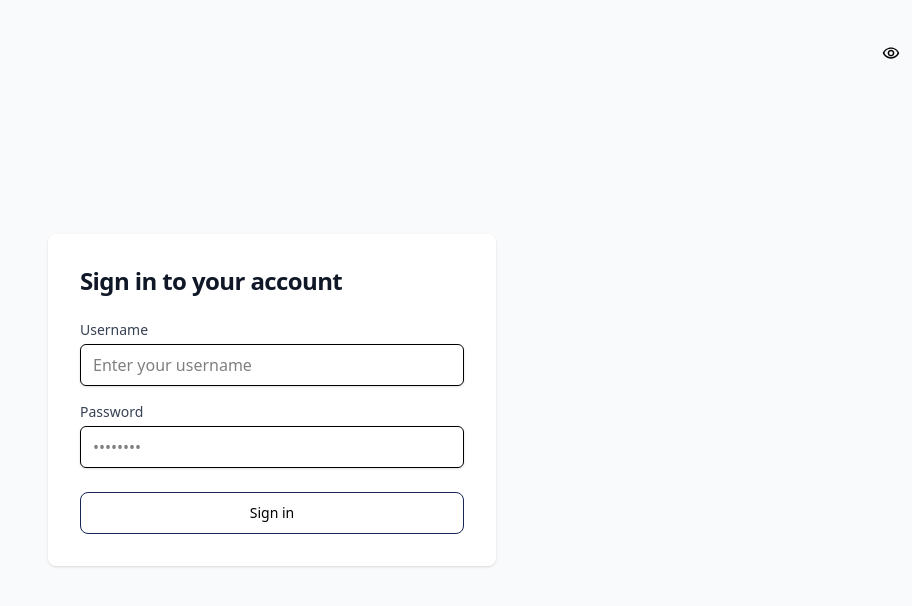
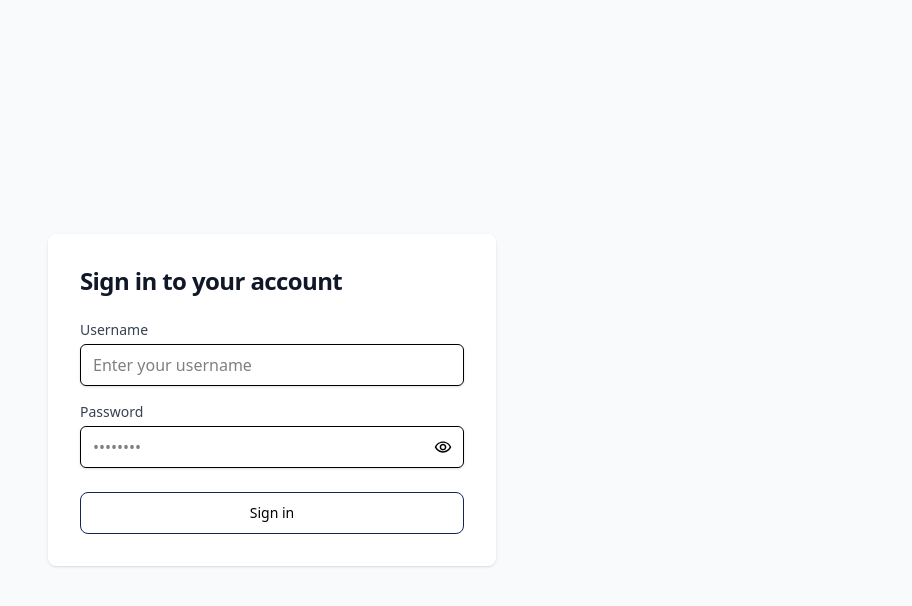
Before and after one commit to amitdadwal529/crm_task, a React (Vite) app: page /login in a window 1280 px wide. Shown: the top 606 px of the page, without its empty margins (368-1280 px from the left). Built offline with nearby package versions, Linux system fonts and the light colour scheme.

Commit message:
slider changes

```diff
--- a/src/assets/css/style.css
+++ b/src/assets/css/style.css
@@ -1 +1,4 @@
 @import "tailwindcss";
+.css-u3l2dd{
+    margin-right:3px !important;
+}
--- a/src/components/ui/header/Header.jsx
+++ b/src/components/ui/header/Header.jsx
@@ -30,7 +30,7 @@ const Header = (props) => {
             </button>
           )}
         </div>
-        <div className="relative border border-transparent hover:border-1 hover:border-gray-300 hover:bg-orange-100 px-5 rounded-full">
+        <div className="relative border border-blue-950 hover:border-1 hover:border-transparent hover:bg-blue-200 px-5 rounded-full py-1">
           <button
             onClick={toggleDropdown}
             className="flex items-center text-gray-700 focus:outline-none"
--- a/src/components/ui/sidebar/CustomSidebar.jsx
+++ b/src/components/ui/sidebar/CustomSidebar.jsx
@@ -53,7 +53,7 @@ export const CustomSidebar = (props) => {
           color: '#607489',
         }}
       >
-        <div style={{ display: 'flex', flexDirection: 'column', height: '100%' }}>
+        <div style={{ display: 'flex', flexDirection: 'column', height: '100%', }}>
           <SidebarHeader collapsed={collapsed} setCollapsed={setCollapsed} />
 
           <Menu
@@ -67,7 +67,7 @@ export const CustomSidebar = (props) => {
       menuItem.subMenu.length === 0 ? (
 
           <MenuItem key={index} className={isActive(menuItem.path)} component={<Link to={menuItem.path} />}>
-            <p className="flex items-center gap-3 ml-2">
+            <p className="flex items-center gap-3 ml-2 ">
               {menuItem.icon} {menuItem.label}
             </p>
           </MenuItem>
--- a/src/pages/auth/Login.jsx
+++ b/src/pages/auth/Login.jsx
@@ -40,7 +40,7 @@ const Login = () => {
   return (
     <>
         <section className="bg-gray-50 ">
-        <div className="flex flex-col items-center justify-center px-6 py-8 mx-auto md:h-screen lg:py-0">
+        <div className="flex flex-col items-center justify-center px-6 py-8 mx-auto h-screen lg:py-0">
           <div className="w-full bg-white rounded-lg shadow md:mt-0 sm:max-w-md xl:p-0 ">
             <div className="p-6 space-y-4 md:space-y-6 sm:p-8">
               <h1 className="text-xl font-bold leading-tight tracking-tight text-gray-900 md:text-2xl ">
@@ -56,7 +56,7 @@ const Login = () => {
                 validation={{ required: "Username is required" }}
                 errors={errors}
                />
-                <div>
+                <div className='relative'>
                 <Input
                     label="Password"
                     name="password"
@@ -65,8 +65,9 @@ const Login = () => {
                     register={register}
                     validation={{ required: "Password is required", minLength: { value: 6, message: "Min 6 characters" } }}
                     errors={errors}
-      /> <div
-                    className="absolute top-11 right-3"
+                    />
+                    <div
+                    className="absolute top-9 right-3"
                     onClick={handleToggle}
                   >
                     {showPassword ? (
```
